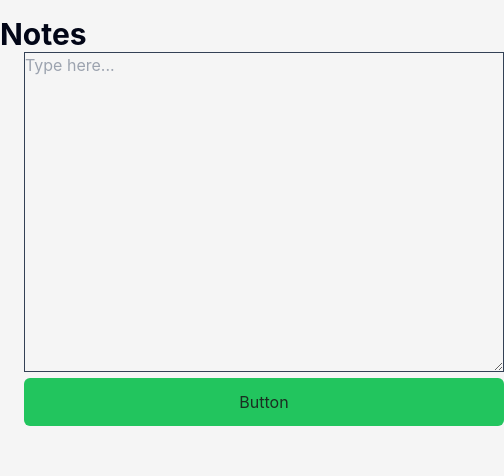
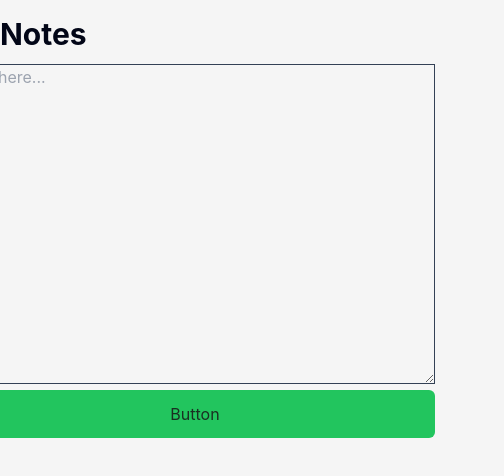
Before and after one commit to Alex991995/Notes-app, a React (Vite) app: page / in a window 390 px wide. Shown: the top 476 px of the page, 504 px wide, since content can reach past the window. Built offline with nearby package versions, Linux system fonts and the light colour scheme.

Commit message:
did responsive design

```diff
--- a/src/components/App.tsx
+++ b/src/components/App.tsx
@@ -2,16 +2,12 @@ import Header from "./Header"
 import Main from "./Main"
 
 function App() {
-
-
   return (
     <>
     <div className="container md:mx-auto">
       <Header />
       <Main />
     </div>
-
-
     </>
   )
 }
--- a/src/components/ForTestGit.tsx
+++ /dev/null
@@ -1,6 +0,0 @@
-
-export default function ForTestGit() {
-  return (
-    <div>vd</div>
-  )
-}
--- a/src/components/Form.tsx
+++ b/src/components/Form.tsx
@@ -1,15 +1,12 @@
-
 import { useRef, useState } from 'react'
 import { useNote } from '../store/store'
 import { nanoid } from 'nanoid';
 
 function Form() {
-
   const [value, setValue] = useState('');
   const textareraRef = useRef<HTMLTextAreaElement>(null)
   const divRef = useRef<HTMLDivElement>(null)
   const { addNote, addHashtag } = useNote( ({addNote, addHashtag}) => ({addNote, addHashtag}) );
-
 
   function handelTextarea(e:React.ChangeEvent<HTMLTextAreaElement>) {
     setValue(e.target.value.replace(/(#[a-z0-9-_]+)/g, '<span class="text-red-600">$1</span>'))
@@ -18,20 +15,15 @@ function Form() {
   function handelAddNote(e: React.FormEvent<HTMLFormElement>) {
     e.preventDefault()
     const newId = nanoid()
-
     const newHash = value.match(/(#[a-z0-9-_]+)/g)?.join('')
     if(newHash){
       const objHash = {id:newId, value: newHash }
       addHashtag(objHash)
     }
-
-
-
     if(textareraRef.current !== null && textareraRef.current.value && divRef.current ) {
       const valueFromTextarera = textareraRef.current.value
       const newNote = {id: newId, text:valueFromTextarera }
       addNote(newNote)
-
       textareraRef.current.value = ""
       divRef.current.textContent = ""
     }
@@ -39,7 +31,7 @@ function Form() {
   }
 
   return (
-    <form className='flex flex-col' onSubmit={handelAddNote} >
+    <form className='flex flex-col m-3' onSubmit={handelAddNote} >
         <div className='relative inline-block' >
           <textarea
           placeholder='Type here...'
--- a/src/components/Header.tsx
+++ b/src/components/Header.tsx
@@ -1,5 +1,3 @@
-
-
 function Header() {
   return (
     <header className="mt-4">
--- a/src/components/Main.tsx
+++ b/src/components/Main.tsx
@@ -7,7 +7,7 @@ function Main() {
   const { notes, hashtags, updateNote} = useNote( ({notes, hashtags, updateNote}) => ({notes, hashtags, updateNote}) );
 
   const [currentNote , setCurrentNote] = useState<Notes[]>()
-  //It creates state with present hashtags with checked:false
+  //It creates state with present hashtags and add new value checked:false
   const [stateHashtags, setStateHashtags] =  useState(hashtags.map(item =>  ({...item, checked:false})))
   // that for listen useEffect which is filtering
   const [checkedItem, setCheckedItem] = useState(stateHashtags.map(item => item.checked));
@@ -45,37 +45,31 @@ function Main() {
 
   return (
     <main >
-      <div className="flex items-center mx-6">
+      <div className="flex items-center justify-center mx-6">
         <Form />
-
         <ul>
-      {stateHashtags &&
-      stateHashtags.map( (hashtag, index) => (
+        {stateHashtags?.map( (hashtag, index) => (
           <li key={index}>
             <label ><input type="checkbox"
             checked={hashtag.checked !== undefined &&  hashtag.checked }
             onChange={() =>handleChange(hashtag.id)}
             />{hashtag.value}</label>
           </li>
+          ))}
+        </ul>
+      </div>
 
-      ))
-      }
-
-    </ul>
-      {/* <Filter stateHashtags={stateHashtags} setStateHashtags={setStateHashtags}/> */}
-      </div>
-      <ul className="min-h-[100px] flex">
-        {hashtags &&
-          hashtags?.map((hashtag, index) => (
+      <ul className="min-h-[100px] flex justify-center">
+        {hashtags?.map((hashtag, index) => (
             <li key={index}
             className="mr-3"
             >{hashtag.value}</li>
           ))
         }
       </ul>
+
       <ul className="gallery gap-3 mt-4">
-      {currentNote &&
-        currentNote?.map(item => (
+      {currentNote?.map(item => (
           <li
           className="note-item"
           key={item.id}>
--- a/src/index.css
+++ b/src/index.css
@@ -5,14 +5,13 @@
 :root {
   font-family: Inter, system-ui, Avenir, Helvetica, Arial, sans-serif;
   color: rgba(25, 24, 24, 0.87);
-  background-color: whitesmoke;
+  background-color: hsl(0, 0%, 96%);
 }
 
 .gallery {
   display: grid;
   grid-template-columns: repeat( auto-fit, minmax(250px, 1fr) );
 }
-
 .note-item {
   min-height: 150px;
   border-width: 1px;
@@ -20,14 +19,4 @@
   border-radius: 0.375rem;
   position: relative;
   display: inline-block;
-  /* opacity: 0;
-  transition: opacity 0.5s ease
-   */
 }
-
-/* .note-item:hover {
-    background-color: rgb(52 211 153 / 1)
-  }
-  .note-item.active {
-    opacity: 1;
-  } */
```
Lines whose indentation alone changed are shown as unchanged.
